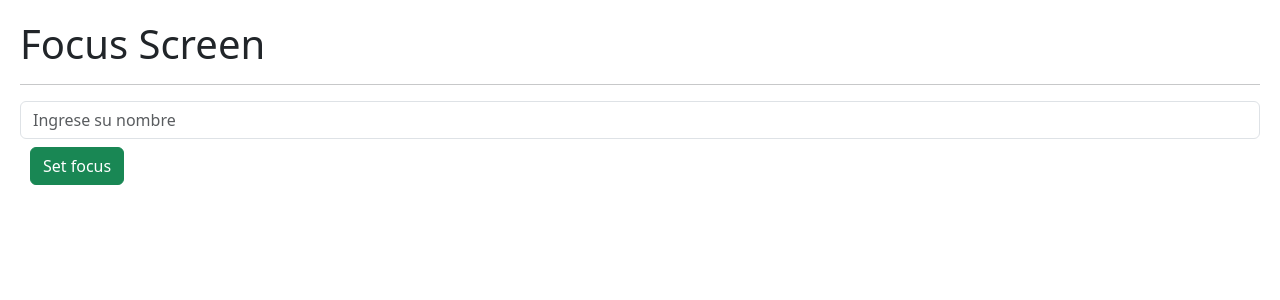
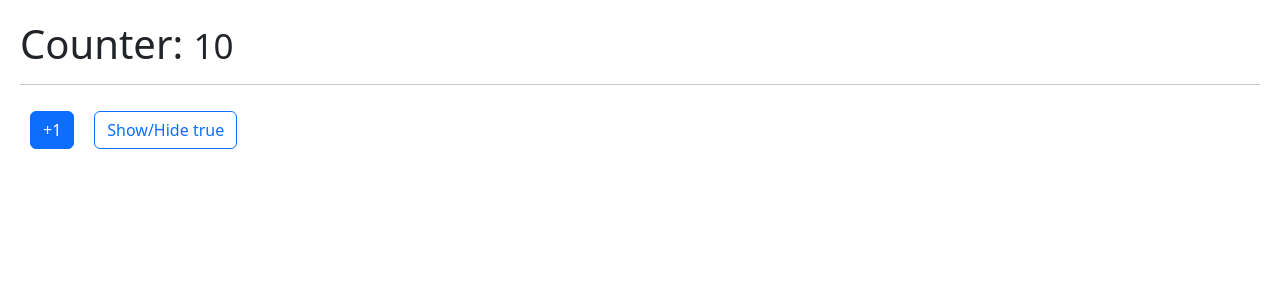
Before and after one commit to Alejandrolga02/Hook-App, a React (Vite) app: page / in a window 1280 px wide. Shown: the top 300 px of the page. Built offline with nearby package versions, Linux system fonts and the light colour scheme.

Commit message:
Memorize and Small component

```diff
--- /dev/null
+++ b/src/06-memos/Memorize.jsx
@@ -0,0 +1,23 @@
+import { useState } from "react";
+import { useCounter } from "../hooks";
+import { Small } from "./Small";
+
+export const Memorize = () => {
+	const { counter, increment } = useCounter();
+	const [show, setShow] = useState(true);
+
+	return (
+		<>
+			<h1>
+				Counter: <Small value={counter} />
+			</h1>
+			<hr />
+			<button className="btn btn-primary" onClick={() => increment(1)}>
+				+1
+			</button>
+			<button className="btn btn-outline-primary" onClick={() => setShow(!show)}>
+				Show/Hide {JSON.stringify(show)}
+			</button>
+		</>
+	);
+};
--- /dev/null
+++ b/src/06-memos/Small.jsx
@@ -0,0 +1,13 @@
+import PropTypes from "prop-types";
+import React from "react";
+
+export const Small = React.memo(({ value }) => {
+	console.log(`Me volvi a dibujar" :(`);
+	return <small>{value}</small>;
+});
+
+Small.propTypes = {
+	value: PropTypes.number.isRequired,
+};
+
+Small.displayName = "Small";
--- a/src/main.jsx
+++ b/src/main.jsx
@@ -2,7 +2,9 @@
 import ReactDOM from "react-dom/client";
 
 import "./index.css";
-import { FocusScreen } from "./04-useRef/FocusScreen";
+import { Memorize } from "./06-memos/Memorize";
+// import { Layout } from "./05-useLayoutEffect/Layout";
+// import { FocusScreen } from "./04-useRef/FocusScreen";
 // import { MultipleCustomHooks } from "./03-examples/MultipleCustomHooks";
 // import { FormWithCustomHook } from "./02-useEffect/FormWithCustomHook";
 // import { SimpleForm } from "./02-useEffect/SimpleForm";
@@ -12,6 +14,6 @@
 
 ReactDOM.createRoot(document.getElementById("root")).render(
 	// <React.StrictMode>
-	<FocusScreen />
+	<Memorize />
 	// </React.StrictMode>
 );
```
